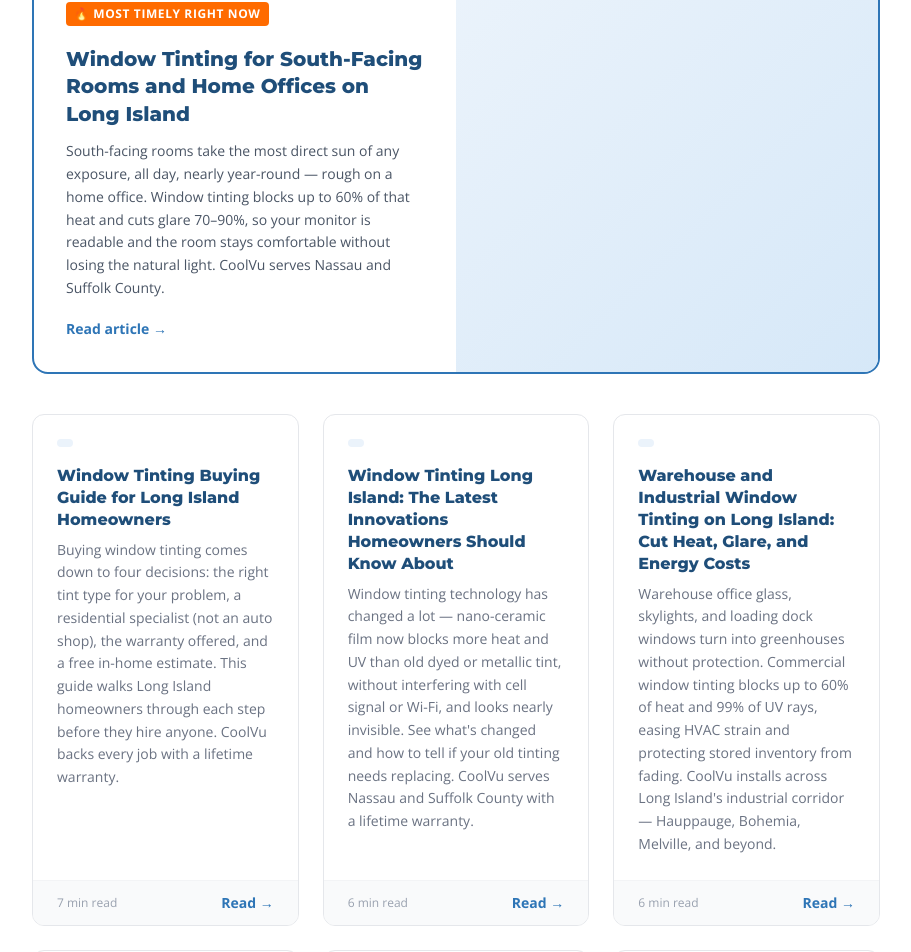
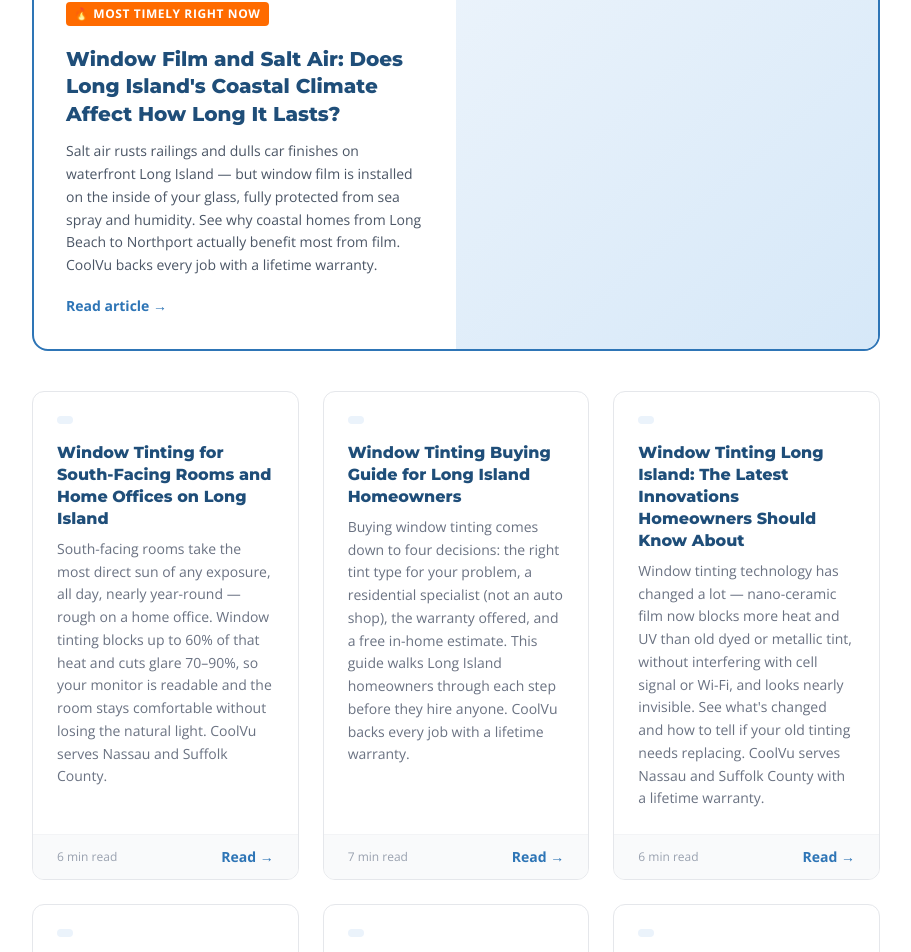
Before and after one commit to pjs8875/CoolVu, a Next.js app: page /blog in a window 1280 px wide. Shown: the part 553-1505 px from the top of the page, without its empty margins (184-1095 px from the left). Built offline with nearby package versions, Linux system fonts and the light colour scheme; no server answers.

Commit message:
Add Salt Air Coastal Climate article to blog index

```diff
--- a/components/blog/BlogIndexPage.tsx
+++ b/components/blog/BlogIndexPage.tsx
@@ -2,6 +2,14 @@ import Link from "next/link";
 import Navbar from "@/components/Navbar";
 
 const posts = [
+  {
+    title: "Window Film and Salt Air: Does Long Island's Coastal Climate Affect How Long It Lasts?",
+    excerpt:
+      "Salt air rusts railings and dulls car finishes on waterfront Long Island \u2014 but window film is installed on the inside of your glass, fully protected from sea spray and humidity. See why coastal homes from Long Beach to Northport actually benefit most from film. CoolVu backs every job with a lifetime warranty.",
+    date: "July 23, 2026",
+    slug: "salt-air-coastal-climate-window-film-long-island",
+    readTime: "6 min read",
+  },
   {
     title: "Window Tinting for South-Facing Rooms and Home Offices on Long Island",
     excerpt:
```
